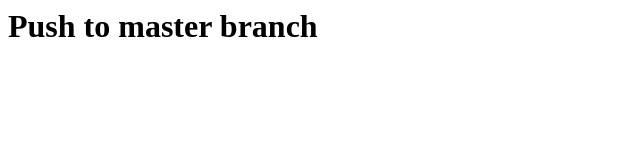
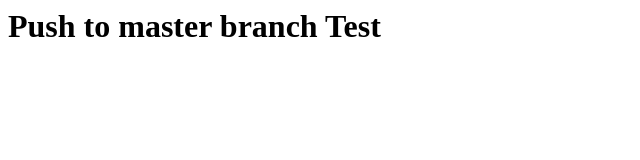
Before and after one commit to Raghav-73/web-development-basics, a plain HTML site: page index.html in a window 1280 px wide. Shown: the whole page, without its empty margins (0-640 px from the left). Drawn offline with Linux system fonts and the light colour scheme.

Commit message:
New master commit test

```diff
--- a/index.html
+++ b/index.html
@@ -11,7 +11,7 @@
 </style>
 
 <body>
-<h1>Push to master branch</h1>
+<h1>Push to master branch Test</h1>
 </body>
 
 </html>
```
